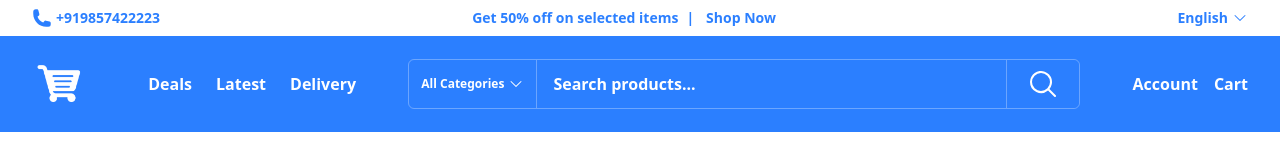
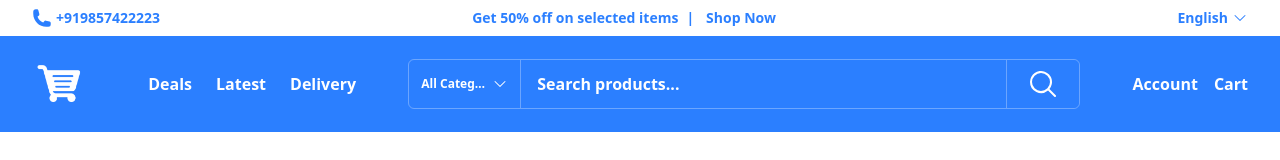
Before and after one commit to Madan123Shahi/MERN_Commerce, a React (Vite) app in the folder UI/: page / in a window 1280 px wide. Shown: the top 160 px of the page. Built offline with nearby package versions, Linux system fonts and the light colour scheme.

Commit message:
Full Header

```diff
--- a/UI/src/components/Header.jsx
+++ b/UI/src/components/Header.jsx
@@ -153,9 +153,9 @@ const Header = ({ className = "" }) => {
           className="md:hidden text-white ml-1"
         >
           {mobileMenuOpen ? (
-            <XMarkIcon className="h-7 w-7" />
+            <XMarkIcon className="h-7 w-7 transition-transform duration-300 hover:rotate-2 hover:scale-105" />
           ) : (
-            <Bars3Icon className="h-7 w-7" />
+            <Bars3Icon className="h-7 w-7 transition-transform duration-300 hover:rotate-2 hover:scale-105" />
           )}
         </button>
 
@@ -174,18 +174,18 @@ const Header = ({ className = "" }) => {
                 <MenuButton
                   onClick={() => setFocusArea("category")}
                   className={`hidden sm:flex items-center
-                     px-3 py-3 text-white rounded-l-md text-xs border-r border-white/30 max-w-54
+                     px-3 py-3 text-white rounded-l-md text-xs border-r border-white/30 w-28 truncate hover:bg-blue-400
                     ${
                       focusArea === "category"
                         ? "ring-2 ring-white ring-offset-1 hover:bg-blue-400"
                         : ""
                     }`}
                 >
-                  {selectedCategory.name}
-                  <ChevronDownIcon className="ml-1 h-6 w-4 " />
+                  <span className="truncate">{selectedCategory.name}</span>
+                  <ChevronDownIcon className="ml-1 h-6 w-4 flex shrink-0" />
                 </MenuButton>
 
-                <MenuItems className="absolute left-0 mt-1 w-50 origin-top-left bg-white border border-gray-200 rounded-md shadow-lg max-h-64 overflow-y-auto z-50 text-blue-500 no-scrollbar">
+                <MenuItems className="absolute left-0 mt-1 w-46 origin-top-left bg-white border border-gray-200 rounded-md shadow-lg max-h-64 overflow-y-auto z-50 text-blue-500 no-scrollbar ring-2 ring-blue-400">
                   {categories.map((category) => (
                     <MenuItem
                       key={category.name}
```
